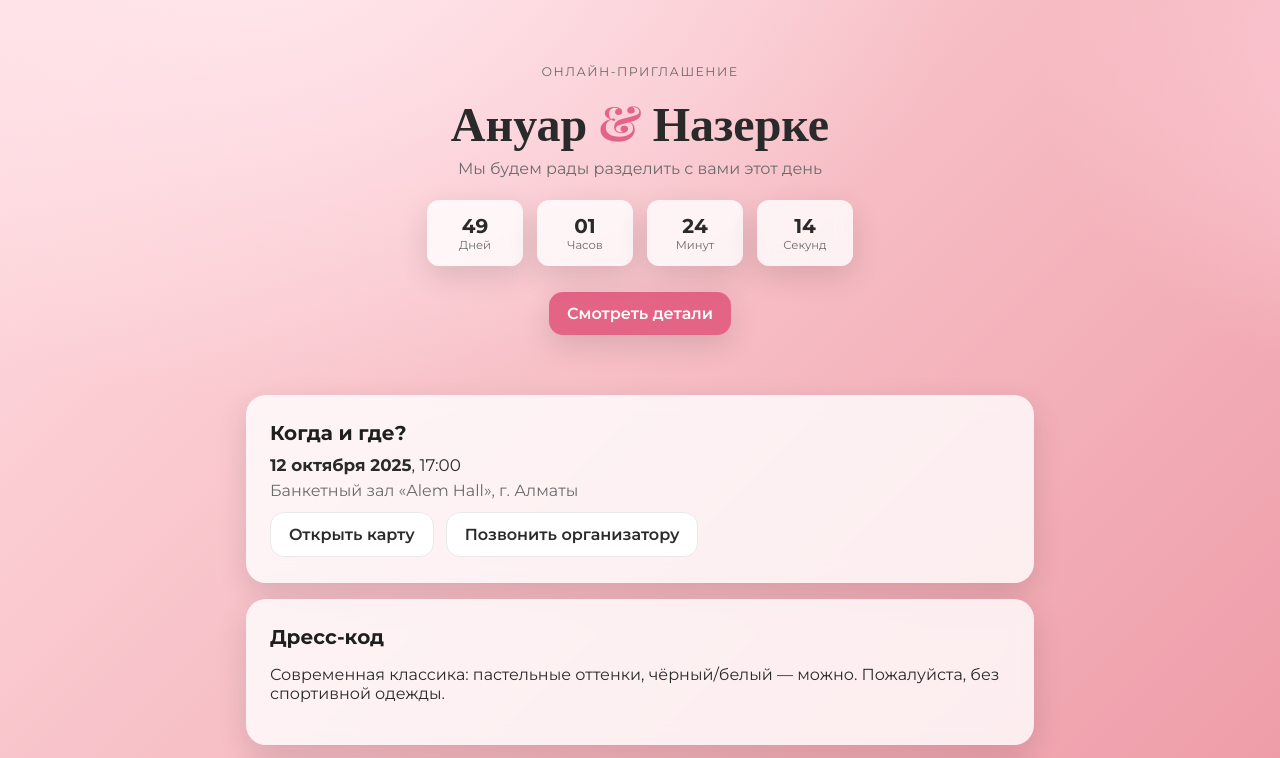
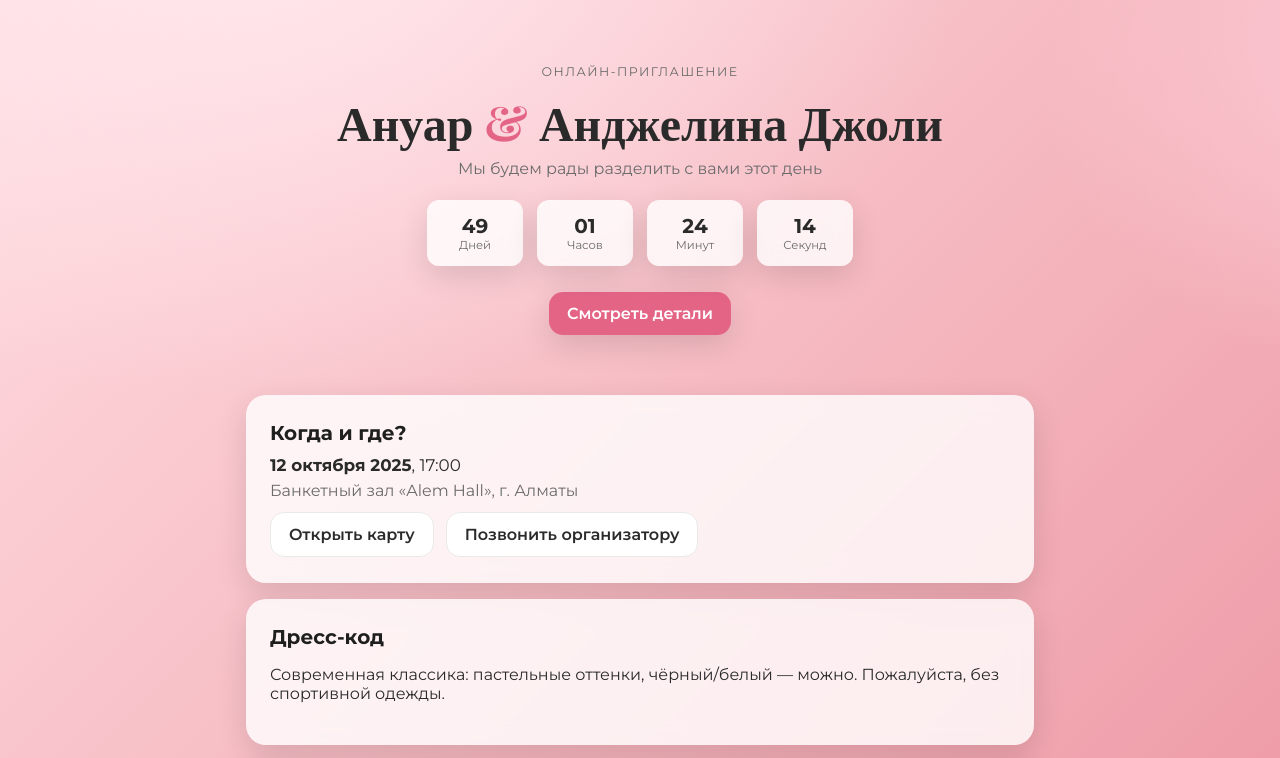
Before and after one commit to Oper08/PR, a plain HTML site: page index.html in a window 1280 px wide. Shown: the top 758 px of the page. Drawn offline with nearby package versions, Linux system fonts and the light colour scheme.

Commit message:
Update index.html

```diff
--- a/index.html
+++ b/index.html
@@ -12,7 +12,7 @@
 
   <header class="hero">
     <p class="eyebrow">Онлайн-приглашение</p>
-    <h1 class="couple">Ануар <span>&</span> Назерке</h1>
+    <h1 class="couple">Ануар <span>&</span> Анджелина Джоли</h1>
     <p class="subtitle">Мы будем рады разделить с вами этот день</p>
 
     <div class="countdown" id="countdown" aria-live="polite">
```
